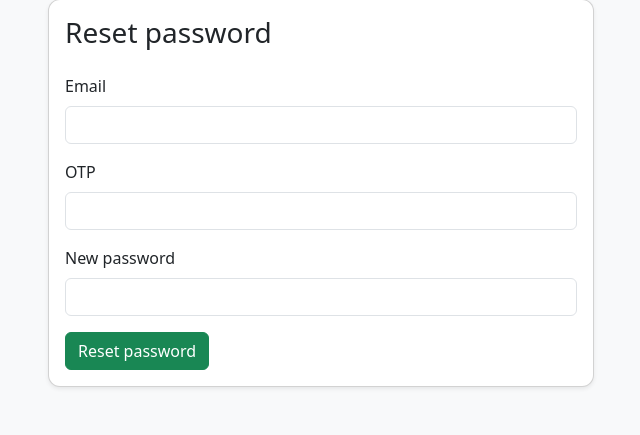
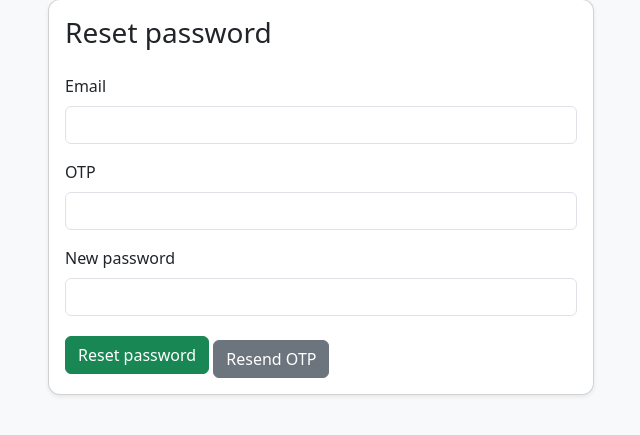
Before and after one commit to pentabytelabs/preproduction, a Flask app: page /resetpass in a window 1280 px wide. Shown: the part 105-540 px from the top of the page, without its empty margins (319-959 px from the left). Run offline with Flask 3, Linux system fonts and the light colour scheme.

Commit message:
Proto-0.03
Forgot pass phase 1

```diff
--- a/Auth/app.py
+++ b/Auth/app.py
@@ -2,6 +2,8 @@ from flask import Flask, render_template, redirect, url_for, session, request, f
 import sqlite3, secrets, os
 from werkzeug.security import generate_password_hash, check_password_hash
 from authlib.integrations.flask_client import OAuth
+from flask_mail import Mail, Message
+from datetime import datetime, timedelta
 
 app = Flask(__name__)
 app.secret_key = os.getenv("SECRET_KEY", secrets.token_hex(16))
@@ -15,6 +17,61 @@ app.config.update({
     'LINKEDIN_CLIENT_ID': os.getenv('LINKEDIN_CLIENT_ID', 'YOUR_LINKEDIN_CLIENT_ID'),
     'LINKEDIN_CLIENT_SECRET': os.getenv('LINKEDIN_CLIENT_SECRET', 'YOUR_LINKEDIN_CLIENT_SECRET'),
 })
+# top of app.py (near other imports)
+from dotenv import load_dotenv
+load_dotenv()
+
+# mail config (use envs; convert strings to booleans/ints)
+app.config.update(
+    MAIL_SERVER=os.getenv('MAIL_SERVER', 'smtp.gmail.com'),
+    MAIL_PORT=int(os.getenv('MAIL_PORT', 587)),
+    MAIL_USE_TLS=os.getenv('MAIL_USE_TLS', 'True') == 'True',
+    MAIL_USE_SSL=os.getenv('MAIL_USE_SSL', 'False') == 'True',
+    MAIL_USERNAME=os.getenv('MAIL_USERNAME'),   # must be Gmail address
+    MAIL_PASSWORD=os.getenv('MAIL_PASSWORD'),   # app password w/o spaces
+    MAIL_DEFAULT_SENDER=os.getenv('MAIL_DEFAULT_SENDER', os.getenv('MAIL_USERNAME'))
+)
+
+# remove debug prints of sensitive info in production; show only username/server for debug
+print("MAIL_USERNAME:", app.config.get('MAIL_USERNAME'))
+print("MAIL_SERVER:", app.config.get('MAIL_SERVER'))
+print("MAIL_PORT:", app.config.get('MAIL_PORT'))
+print("MAIL_USE_TLS:", app.config.get('MAIL_USE_TLS'))
+print("MAIL_USE_SSL:", app.config.get('MAIL_USE_SSL'))
+print("MAIL_PASSWORD set:", bool(app.config.get('MAIL_PASSWORD')))
+
+mail = Mail(app)
+from threading import Thread
+from smtplib import SMTPAuthenticationError, SMTPException
+
+def _send_async(app, msg):
+    with app.app_context():
+        mail.send(msg)
+
+def send_email_async(subject, recipients, body):
+    msg = Message(subject, recipients=recipients)
+    msg.body = body
+    thr = Thread(target=_send_async, args=(app, msg), daemon=True)
+    thr.start()
+    return thr
+
+# blocking send with detailed error for debug
+def try_send_email(subject, recipients, body):
+    msg = Message(subject, recipients=recipients)
+    msg.body = body
+    try:
+        mail.send(msg)            # blocking so we can capture error in API response
+        return True, None
+    except SMTPAuthenticationError as e:
+        app.logger.error("SMTPAuthenticationError: %s", e)
+        return False, f"SMTPAuthenticationError: {e}"
+    except SMTPException as e:
+        app.logger.error("SMTPException: %s", e)
+        return False, f"SMTPException: {e}"
+    except Exception as e:
+        app.logger.exception("Unexpected error sending email")
+        return False, f"Unexpected error: {e}"
+
 
 google = oauth.register(
     name='google',
@@ -46,8 +103,13 @@ def get_user_by_email(email):
 def create_user(username, email, password_hash=''):
     with sqlite3.connect(DB_PATH) as conn:
         c = conn.cursor()
-        c.execute("INSERT OR IGNORE INTO users (username, email, password) VALUES (?, ?, ?)", (username, email, password_hash))
-        conn.commit()
+        try:
+            c.execute("INSERT INTO users (username, email, password) VALUES (?, ?, ?)", (username, email, password_hash))
+            conn.commit()
+            return c.lastrowid
+        except sqlite3.IntegrityError as e:
+            raise
+
 
 # ----------------- COMMON FUNCTIONS -----------------
 def login_user(user_id, username):
@@ -195,8 +257,17 @@ def api_logout():
     session.clear()
     return jsonify({'message': 'Logged out successfully'}), 200
 
+@app.route('/test-email')
+def test_email():
+    try:
+        msg = Message("Test Email from Flask", recipients=["recipient@example.com"])
+        msg.body = "Hello — this is a test email from Flask-Mail."
+        mail.send(msg)
+        return "Email sent"
+    except Exception as e:
+        return f"Error: {e}", 500
+OTP_RESEND_COOLDOWN = 30  # seconds - don't allow resend while previous OTP still valid
 
-# ---------- Forgot & Reset Password (API Version) ----------
 @app.route('/api/forgot', methods=['POST'])
 def api_forgot():
     data = request.json
@@ -206,13 +277,67 @@ def api_forgot():
         return jsonify({'error': 'No account found with that email'}), 404
 
     otp = f"{secrets.randbelow(1000000):06d}"
+    expiry_dt = datetime.utcnow() + timedelta(seconds=60)
+    expiry_iso = expiry_dt.isoformat()
+
     with sqlite3.connect(DB_PATH) as conn:
         c = conn.cursor()
-        c.execute("UPDATE users SET otp=? WHERE email=?", (otp, email))
+        c.execute("UPDATE users SET otp=?, otp_expiry=? WHERE email=?", (otp, expiry_iso, email))
         conn.commit()
 
-    # Demo only: Return OTP in response. In real systems, send via email/SMS.
-    return jsonify({'message': 'OTP sent (demo only)', 'otp': otp}), 200
+    subject = "Your OTP for Password Reset"
+    body = f"Your OTP is {otp}. It will expire in 60 seconds."
+
+    ok, err = try_send_email(subject, [email], body)
+    if not ok:
+        return jsonify({'error': 'Failed to send OTP', 'detail': err}), 500
+
+    return jsonify({'message': 'OTP sent to your email', 'expiry': 60}), 200
+
+
+@app.route('/api/resend-otp', methods=['POST'])
+def api_resend_otp():
+    data = request.json
+    email = data.get('email', '').strip().lower()
+    user = get_user_by_email(email)
+    if not user:
+        return jsonify({'error': 'No account with that email'}), 404
+
+    # check existing expiry to avoid frequent resends
+    with sqlite3.connect(DB_PATH) as conn:
+        c = conn.cursor()
+        c.execute("SELECT otp_expiry FROM users WHERE email=?", (email,))
+        row = c.fetchone()
+        existing_expiry = row[0] if row else None
+
+    if existing_expiry:
+        try:
+            existing_dt = datetime.fromisoformat(existing_expiry)
+            seconds_left = (existing_dt - datetime.utcnow()).total_seconds()
+            if seconds_left > 0 and seconds_left > (60 - OTP_RESEND_COOLDOWN):
+                # still recently issued: deny resend, tell user to wait
+                return jsonify({'error': 'OTP recently sent. Please wait', 'wait_seconds': int(seconds_left)}), 429
+        except Exception:
+            # if parse fails, allow new OTP
+            pass
+
+    otp = f"{secrets.randbelow(1000000):06d}"
+    expiry_dt = datetime.utcnow() + timedelta(seconds=60)
+    expiry_iso = expiry_dt.isoformat()
+
+    with sqlite3.connect(DB_PATH) as conn:
+        c = conn.cursor()
+        c.execute("UPDATE users SET otp=?, otp_expiry=? WHERE email=?", (otp, expiry_iso, email))
+        conn.commit()
+
+    subject = "Resent OTP"
+    body = f"Your new OTP is {otp}. It will expire in 60 seconds."
+
+    ok, err = try_send_email(subject, [email], body)
+    if not ok:
+        return jsonify({'error': 'Failed to send OTP', 'detail': err}), 500
+
+    return jsonify({'message': 'New OTP sent', 'expiry': 60}), 200
 
 
 @app.route('/api/reset', methods=['POST'])
@@ -224,16 +349,35 @@ def api_reset():
 
     with sqlite3.connect(DB_PATH) as conn:
         c = conn.cursor()
-        c.execute("SELECT otp FROM users WHERE email=?", (email,))
+        c.execute("SELECT otp, otp_expiry FROM users WHERE email=?", (email,))
         record = c.fetchone()
-        if not record or record[0] != otp:
-            return jsonify({'error': 'Invalid OTP or email'}), 400
 
+        if not record or not record[0] or record[0] != otp:
+            return jsonify({'error': 'Invalid OTP'}), 400
+
+        otp_expiry = record[1]
+        if not otp_expiry:
+            return jsonify({'error': 'OTP not found / expired'}), 400
+
+        try:
+            expiry_dt = datetime.fromisoformat(otp_expiry)
+        except Exception:
+            # always safe-fail to expired if parsing fails
+            expiry_dt = datetime.utcnow() - timedelta(seconds=1)
+
+        if datetime.utcnow() > expiry_dt:
+            # expired — clear OTP immediately
+            c.execute("UPDATE users SET otp=NULL, otp_expiry=NULL WHERE email=?", (email,))
+            conn.commit()
+            return jsonify({'error': 'OTP expired'}), 400
+
+        # valid -> update password and clear otp
         hashed = generate_password_hash(new_password)
-        c.execute("UPDATE users SET password=?, otp=NULL WHERE email=?", (hashed, email))
+        c.execute("UPDATE users SET password=?, otp=NULL, otp_expiry=NULL WHERE email=?", (hashed, email))
         conn.commit()
 
     return jsonify({'message': 'Password reset successful'}), 200
+
 
 # ----------------- PASSWORD RESET (UI DEMO) -----------------
 @app.route('/forgotpass', methods=['GET', 'POST'])
@@ -246,10 +390,16 @@ def forgotpass():
         flash('No account with that email.', 'warning')
         return render_template('forgotpass.html')
     otp = f"{secrets.randbelow(1000000):06d}"
+    expiry_iso = (datetime.utcnow() + timedelta(seconds=60)).isoformat()
     with sqlite3.connect(DB_PATH) as conn:
         c = conn.cursor()
-        c.execute("UPDATE users SET otp=? WHERE email=?", (otp, email))
+        c.execute("UPDATE users SET otp=?, otp_expiry=? WHERE email=?", (otp, expiry_iso, email))
         conn.commit()
+    # then send email (or flash for demo)
+    send_email_async("Your OTP", [email], f"Your OTP is {otp}. Expires in 60s")
+    flash("OTP sent to your email (check inbox).", "info")
+
+
     flash(f"OTP (demo only): {otp}", "info")
     return redirect(url_for('resetpass'))
 
--- a/Auth/db_init.py
+++ b/Auth/db_init.py
@@ -22,7 +22,8 @@ CREATE TABLE IF NOT EXISTS users (
     password TEXT NOT NULL,
     auth_key TEXT,
     customer_key TEXT,
-    otp TEXT
+    otp TEXT,
+    otp_expiry TIMESTAMP
 );
 """
 
--- a/Auth/templates/resetpass.html
+++ b/Auth/templates/resetpass.html
@@ -20,6 +20,22 @@
 <input class="form-control" name="new_password" type="password" required>
 </div>
 <button class="btn btn-success" type="submit">Reset password</button>
+<button class="btn btn-secondary mt-2" id="resendBtn" type="button">Resend OTP</button>
+
+<script>
+  document.getElementById('resendBtn').addEventListener('click', async () => {
+    const email = document.querySelector('[name="email"]').value;
+    if (!email) return alert("Enter your email first!");
+    const res = await fetch('/api/resend-otp', {
+      method: 'POST',
+      headers: {'Content-Type': 'application/json'},
+      body: JSON.stringify({ email })
+    });
+    const data = await res.json();
+    alert(data.message || 'Something went wrong');
+  });
+</script>
+
 </form>
 </div>
 </div>
```
Also changed, not shown: Auth/smtp_test.py (added, +21 -0 lines), Auth/auth.db, 1 other file.
